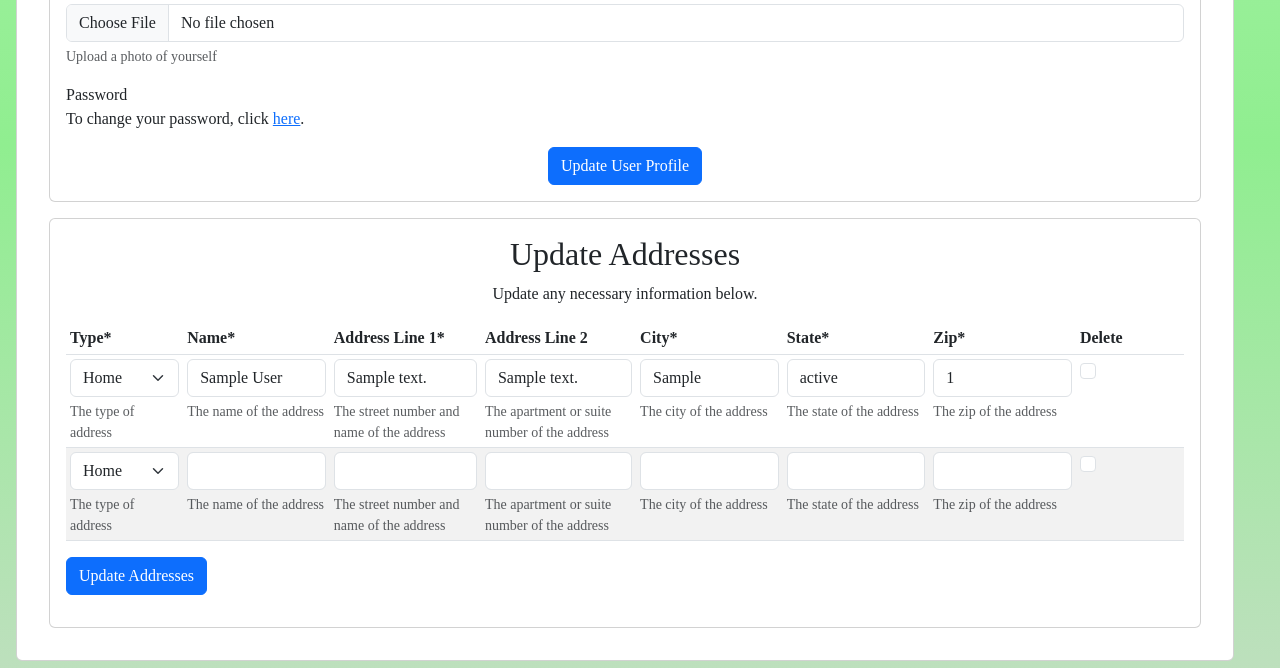
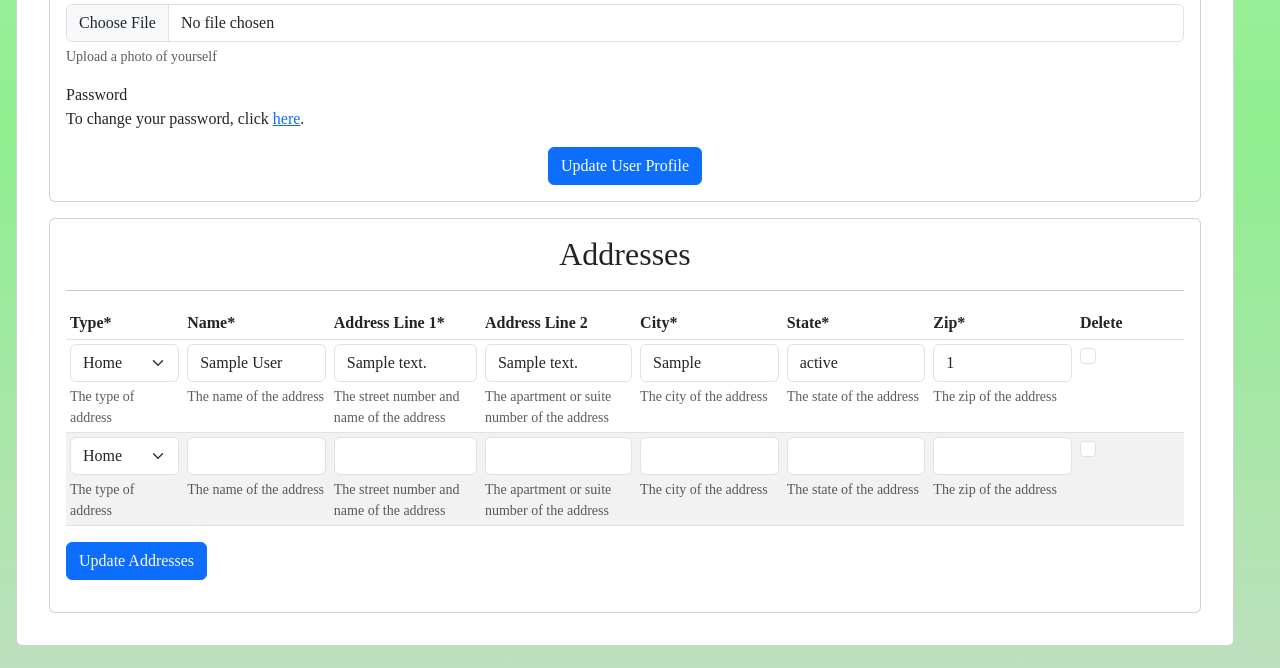
Before and after one commit to VStarr93/portfolio, a Django app: page /user/profile/ in a window 1280 px wide. Shown: the part 949-1617 px from the top of the page. Run offline with Django 4.2, Linux system fonts and the light colour scheme; a user stored in the database is signed in; tables that the repository leaves empty hold one stand-in row (values such as "Sample post"); some libraries are stand-ins or nearby versions.

Commit message:
replace <p> with <hr /> and remove 'Update' from <h2>

```diff
--- a/crm_user/templates/crm_user/snippets/table_inline_formset.html
+++ b/crm_user/templates/crm_user/snippets/table_inline_formset.html
@@ -14,10 +14,8 @@
         {{ formset.management_form|crispy }}
     </div>
 
-    <h2 class="text-center">Update Addresses</h2>
-    <p class='text-center'>
-        Update any necessary information below.
-    </p>
+    <h2 class="text-center">Addresses</h2>
+    <hr />
 
     <div class="v-scroll-x">
         <table{% if form_id %} id="{{ form_id }}_table"{% endif%} class="table table-striped table-sm table-responsive w-100">
```
